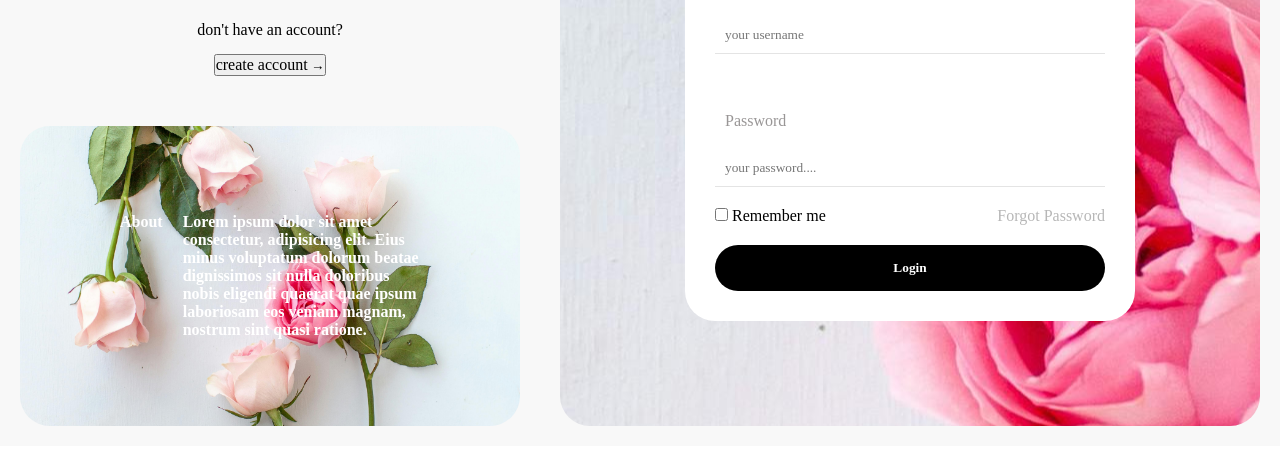
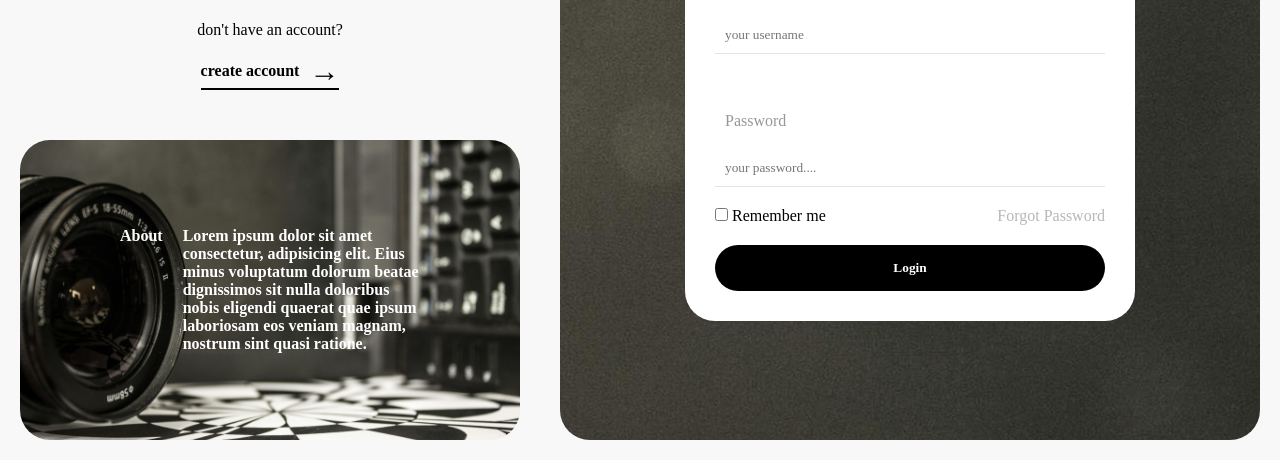
Before and after one commit to Fatou475/pixls-media, a plain HTML site: page index.html in a window 1280 px wide. Shown: the part 433-893 px from the top of the page. Drawn offline with Linux system fonts and the light colour scheme.

Commit message:
second commit

```diff
--- a/style.css
+++ b/style.css
@@ -75,7 +75,7 @@ section .left{
 }
 section .right{
     flex: 1;
-    background: url("images/rose.jpg");
+    background: url("images/camera.jpg");
     position: relative;
     background-position: center;
     background-repeat: no-repeat;
@@ -104,18 +104,34 @@ section .right{
     align-items: center;
     gap: 15px;
 }
+.create-account-wrapper button{
+    border: none;
+    border-bottom: 2px solid black;
+    background-color: transparent;
+    display: flex;
+    gap: 10px;
+    align-items: center;
+    font-weight: 600;
+}
+.create-account-wrapper .arrow{
+    color: black;
+    font-size: 30px;
+    font-weight: 900;
+}
 .create-account-wrapper button:hover{
     background: none;
+
 }
 button a{
     text-decoration: none;
     text-decoration-color: none;
     font-size: 16px;
     color: #000;
+
 }
 .left-footer{
     position: relative;
-    background: url(images/rose.jpg);
+    background: url(images/camera.jpg);
     background-position: center;
     background-size: cover;
     background-repeat: no repeat;
```
Also changed, not shown: images/camera.jpg (added), images/rose.jpg (deleted).
